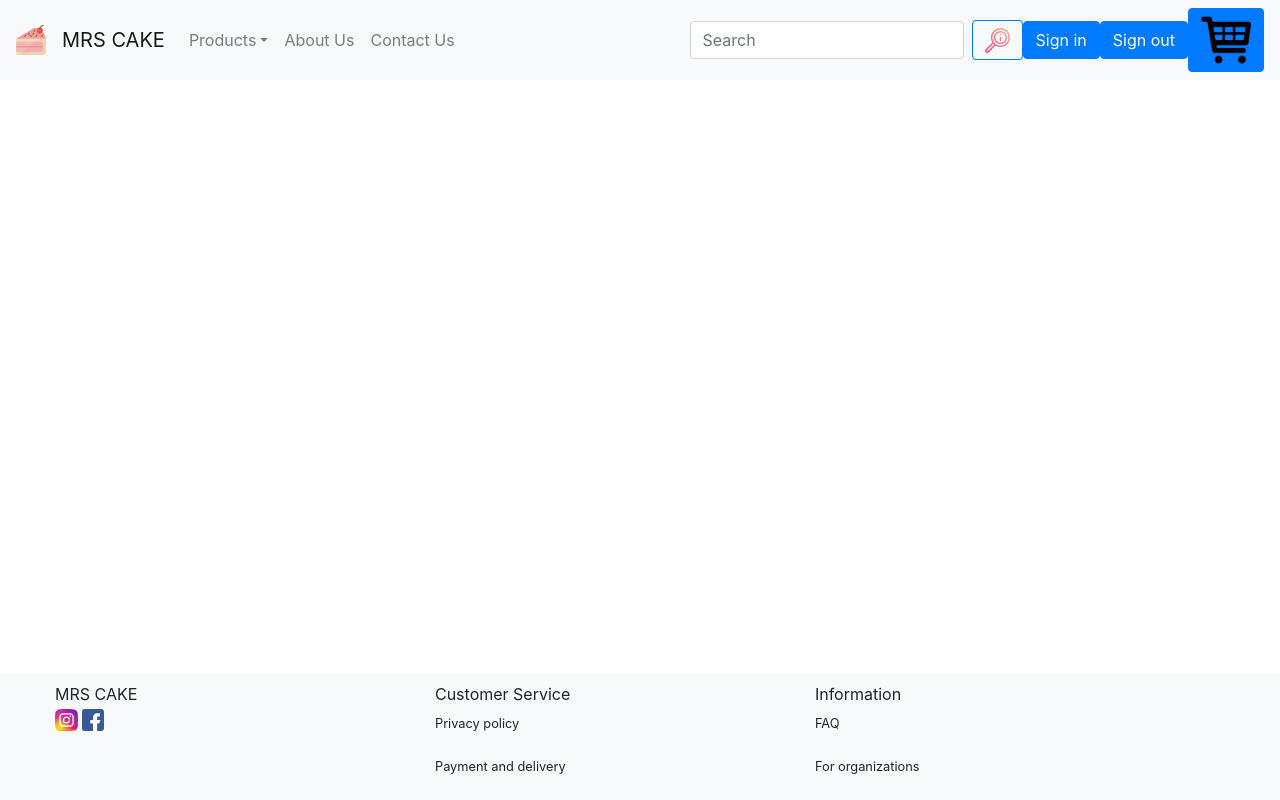
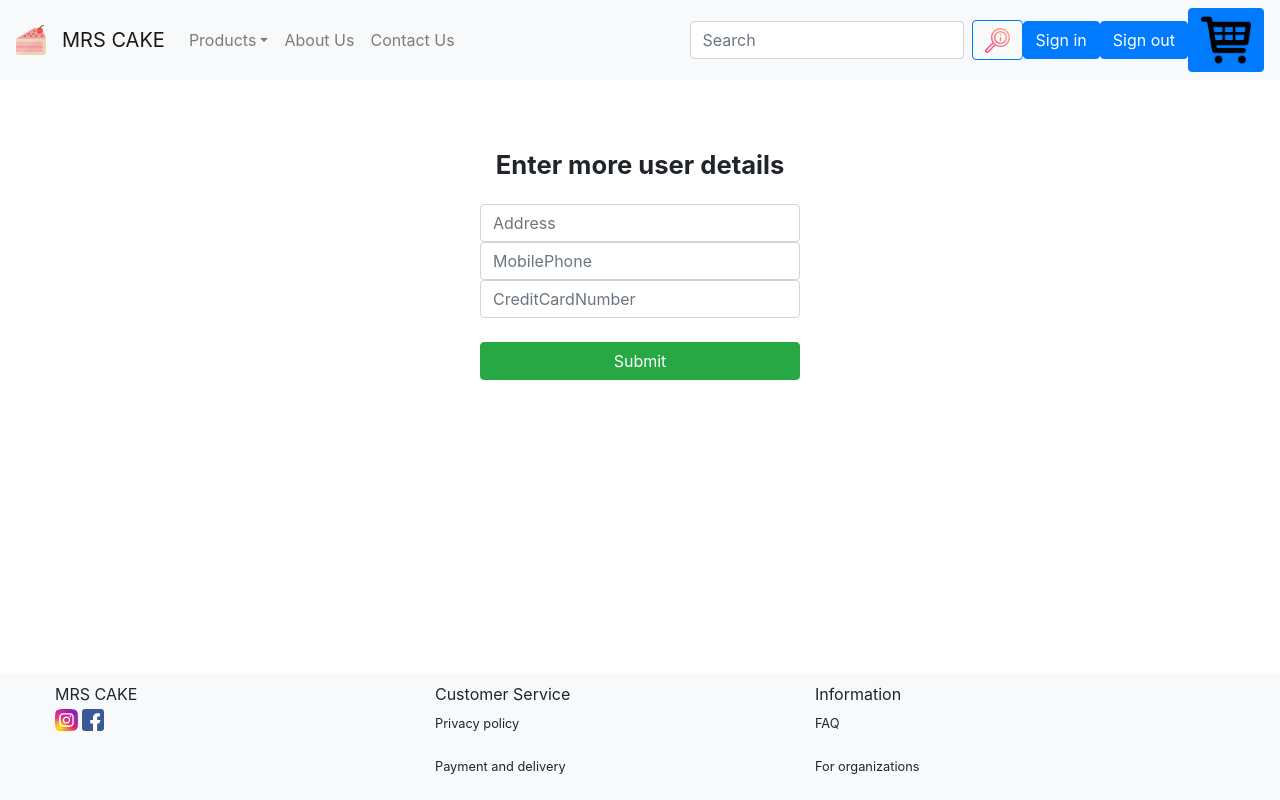
Before and after one commit to Alina-dev-front/Mrs_Cake, a React (Create React App) app in the folder mrscake/: page /UserDetails in a window 1280 px wide. Built offline with nearby package versions, Linux system fonts and the light colour scheme.

Commit message:
add userdetails page

```diff
--- a/mrscake/src/App.js
+++ b/mrscake/src/App.js
@@ -1,6 +1,7 @@
 import React from 'react';
 import Login from './components/Login';
 import SignUp from './components/SignUp';
+import UserDetails from './components/UserDetails';
 import Dashboard from './components/Dashboard';
 import './components/Dashboard.css';
 import ForgotPassword from './components/ForgotPassword';
@@ -29,6 +30,7 @@ function App() {
             <Route path="/homepage" component={CarouselControlled}/>
             <Route  path='/Login' component={Login} />
             <Route path='/SignUp' component={SignUp} />
+            <Route path="/UserDetails" component={UserDetails} />
             <Route  path='/ForgotPassword' component={ForgotPassword}/>
             <Route path='/Dashboard' component={Dashboard} />
           </Switch>
--- a/mrscake/src/components/ForgotPassword.jsx
+++ b/mrscake/src/components/ForgotPassword.jsx
@@ -3,7 +3,7 @@ import './Login.css';
 import { Button, Card, CardBody, CardGroup, Col, Container, Form, Input,
          FormGroup,  Row } from 'reactstrap';
 
-class Login extends Component {
+class ForgotPassword extends Component {
     state =
     {
       password: '',
@@ -16,14 +16,16 @@ class Login extends Component {
               this.setState({  email, password,});
          }
          }
+         mySubmitHandler = (event) => {
+            event.preventDefault();
+            this.props.history.push('/login')
+          }
 
        handleChange = e => {
           this.setState({ [e.target.name]: e.target.value })
       }
 
-      Login = () => {
-          document.getElementById("user-log").reset();
-        }
+
     render() {
          return <Form id ="user-log"  onSubmit={this.props.user ? this.submitEdit : this.submitNew}>
             <div className="app flex-row align-items-center">
@@ -43,7 +45,7 @@ class Login extends Component {
                                             <FormGroup className="mb-3">
                                             <Input required='true' type="email" name="email" onChange={this.handleChange} value={this.state.email === '' ? '' : this.state.email} placeholder="Email" />
                                             </FormGroup>
-                                            <Button color="success" block>Submit</Button>
+                                            <Button onSubmit={this.mySubmitHandler} color="success" block>Submit</Button>
                                         </Form>
                                     </CardBody>
                                 </Card>
@@ -56,4 +58,4 @@ class Login extends Component {
     }
 }
 
-export default Login;
+export default ForgotPassword;
--- a/mrscake/src/components/SignUp.jsx
+++ b/mrscake/src/components/SignUp.jsx
@@ -18,7 +18,7 @@ class SignUp extends Component {
 
     mySubmitHandler = (event) => {
       event.preventDefault();
-      this.props.history.push('/login')
+      this.props.history.push('/userdetails')
     }
 
     testRoute = () => {
@@ -57,7 +57,7 @@ class SignUp extends Component {
   .then(user => {
       // this.props.addUserToState(user);
       // this.props.toggle();
-      this.props.history.push('/login')
+      this.props.history.push('/userdetails')
   })
   .catch(err => console.log(err));
 }
@@ -82,7 +82,7 @@ class SignUp extends Component {
               this.props.toggle();
 
               this.props.updateUserIntoState(this.state.id);
-              this.props.history.push('/login')
+              this.props.history.push('/userdetails')
           })
           .catch(err => console.log(err));
 
@@ -114,7 +114,8 @@ class SignUp extends Component {
                     </FormGroup>
                     </div>
                     <FormGroup className="mb-3">
-                    <Input required='true' type="email" name="email" onChange={this.handleChange} value={this.state.email === '' ? '' : this.state.email} placeholder="Email" />
+                    <Input required='true' type="email" name="email" onChange={this.handleChange}
+                    value={this.state.email === '' ? '' : this.state.email} placeholder="Email" />
 
                     </FormGroup>
                     <FormGroup className="mb-3">
@@ -126,15 +127,13 @@ class SignUp extends Component {
 
                     </FormGroup>
                     <p><b>Select one User Role : </b></p>
-                    <input required='true'type="radio" id="User" name="userRolls" onChange={this.handleChange} value={this.state.userRolls === '' ? '' : this.state.userRolls}  /> Are you Customer?<br/>
-                    <input required='true' type="radio" id="Bakery" name="userRolls" onChange={this.handleChange} value={this.state.userRolls === '' ? '' : this.state.userRolls}  /> Are you bakery Manager?<br/>
+                    <input required='true'type="radio" id="User" name="userRolls" onChange={this.handleChange} value={this.state.userRolls === '' ? '' : this.state.userRolls} value="Customer"  /> Are you Customer?<br/>
+                    <input required='true' type="radio" id="Bakery" name="userRolls" onChange={this.handleChange} value={this.state.userRolls === '' ? '' : this.state.userRolls} value ="BakeryOwner" /> Are you bakery Manager?<br/>
                     < div>
                     <Button onSubmit={this.mySubmitHandler} color="success" block >Create Account</Button>
                    <p className="link text-center">
-                   <b> <a role="button" class="_42ft _4jy0 _6lti _4jy6 _4jy2 selected _51sy" href="/login"
-                                            ajaxify="/reg/spotlight/" id="u_0_2" data-testid="open-registration-form-button" rel="async">
-                                            Already Registered,Sign in</a></b>
-                                            </p></div>
+                   <b> <a  href="/login">Already Registered,Sign in</a></b>
+                    </p></div>
                 </CardBody>
               </Card>
             </Col>
--- /dev/null
+++ b/mrscake/src/components/UserDetails.jsx
@@ -0,0 +1,95 @@
+import React, { Component } from 'react';
+import { Button,  Form,
+  Input,  } from 'reactstrap';
+import { USERS_API_URL } from '../constants/user_api_url.js';
+import './Login.css';
+
+class UserDetails extends Component {
+  state =
+  {
+
+    mobilePhone: "",
+    address: "",
+    crediCardNumber: "",
+
+    }
+
+    mySubmitHandler = (event) => {
+      event.preventDefault();
+      this.props.history.push('/login')
+    }
+
+    testRoute = () => {
+      // this.props.history.push('/login')
+    }
+
+    componentDidMount() {
+      if (this.props.user) {
+          const { mobilePhone, address, creditCardNumber } = this.props.user
+          this.setState({ mobilePhone, address, creditCardNumber });
+      }
+    }
+
+     handleChange = e => {
+      this.setState({ [e.target.name]: e.target.value })
+     }
+
+
+
+
+
+  submitEdit = e => {
+      e.preventDefault();
+      fetch(`${USERS_API_URL}/${this.state.id}`, {
+          method: 'put',
+          headers: {
+              'Content-Type': 'application/json'
+          },
+          body: JSON.stringify({
+            mobilePhone: this.state.mobilePhone,
+            address: this.state.address,
+              creditCardNumber: this.state.creditCardNumber,
+          })
+      })
+          .then(() => {
+              this.props.toggle();
+
+              this.props.updateUserIntoState(this.state.id);
+              this.props.history.push('/login')
+          })
+          .catch(err => console.log(err));
+
+        }
+
+  render() {
+
+    return <Form onSubmit={this.props.user ? this.submitEdit : this.submitNew}>
+
+        <div>
+
+
+                <br/><br/><br/><br/> <br/><br/>  <div className="col-md-3 center">
+               <h2>   <p><b>Enter more user details</b></p> </h2>   </div>
+               <Input className="col-md-3 center" required='true' type="text" name="address" onChange={this.handleChange} value={this.state.address === '' ? '' : this.state.address} placeholder="Address" />
+
+
+                     <Input className="col-md-3 center" required='true' type="int" name="mobilePhone" onChange={this.handleChange} value={this.state.mobilePhone === '' ? '' : this.state.mobilePhone } placeholder="MobilePhone" />
+
+
+
+                    <Input className="col-md-3 center" required='true' type="int"  name="creditCardNumber" onChange={this.handleChange}
+                    value={this.state.credtCardNumber=== '' ? '' : this.state.creditCardNumber} placeholder="CreditCardNumber" />
+
+
+
+
+                 <br/>   <Button className="col-md-3 center" onSubmit={this.mySubmitHandler} color="success" block >Submit</Button>
+                    </div>
+
+                    </Form>
+
+                }
+  }
+
+
+export default UserDetails;
```
Also changed, not shown: mrscake/src/components/Login.jsx (+48 -26 lines), 1 other file (tests, documents, lock files or other folders).
